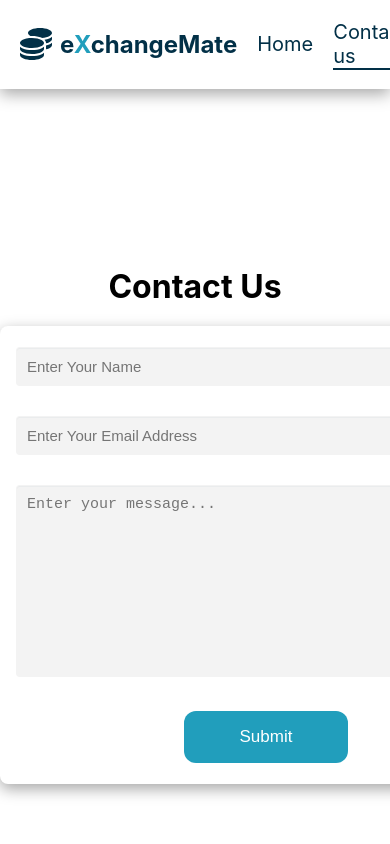
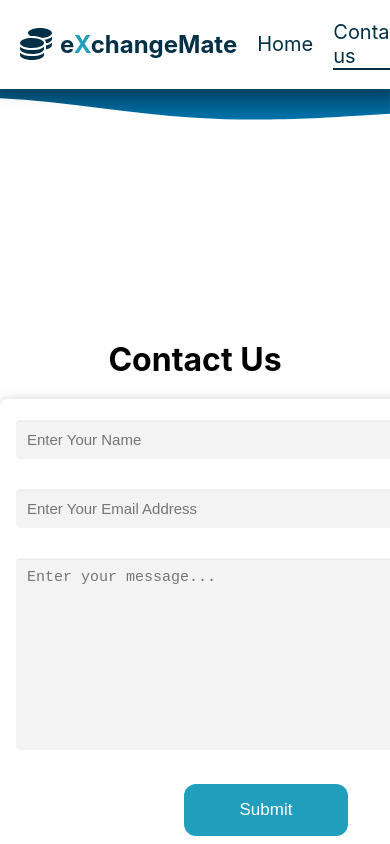
Before and after one commit to stansaner/ExchangeMate, a React (Create React App) app: page /contact in a window 390 px wide. Shown: the top 844 px of the page. Built offline with nearby package versions, Linux system fonts and the light colour scheme.

Commit message:
navigation edits

```diff
--- a/src/components/header/Header.js
+++ b/src/components/header/Header.js
@@ -3,6 +3,8 @@ import "./header.css";
 import { NavLink } from "react-router-dom";
 import { FontAwesomeIcon } from "@fortawesome/react-fontawesome";
 import { faCoins } from "@fortawesome/free-solid-svg-icons";
+
+
 
 function Header() {
   return (
--- a/src/components/header/header.css
+++ b/src/components/header/header.css
@@ -39,7 +39,7 @@ html {
   left: 0;
   right: 0;
   z-index: 200;
-  box-shadow: rgba(0, 0, 0, 0.35) 0px 5px 15px;
+  box-shadow: rgba(0, 0, 0, 0.15) 0px 5px 15px;
   /*end fixed navbar*/
 }
 
--- a/src/pages/contact/Contact.js
+++ b/src/pages/contact/Contact.js
@@ -1,5 +1,7 @@
 import { useState } from "react";
 import "./contact.css";
+
+
 
 const styles = {
   header: {
@@ -67,7 +69,7 @@ function Contact() {
 
   return (
     <>
-      <div className="wave"></div>
+      <div className="wave-contact"></div>
       <h1 id="contact" style={styles.header}>
         Contact Us
       </h1>
--- a/src/pages/contact/contact.css
+++ b/src/pages/contact/contact.css
@@ -1,20 +1,38 @@
-.wave {
+.wave-contact {
   position: relative;
   bottom: 0;
   left: 0;
+  margin-top: 50px;
   width: 100%;
   height: 330px;
   background: url("../../images/wave.svg") no-repeat;
 }
 
-@media (max-width: 800px) {
-  .wave {
+
+@media (max-width: 700px) {
+  .wave-contact {
     height: 200px;
+    margin-top: 70px;
+  }
+}
+
+@media (max-width: 826px) {
+  .wave-contact {
+    height: 200px;
+    margin-top: 100px;
   }
 }
 
 @media (max-width: 950px) {
-  .wave {
+  .wave-contact {
+    height: 250px;
+    margin-top: 70px;
+  }
+}
+
+@media (max-width: 1280px) {
+  .wave-contact {
+    margin-top: 70px;
     height: 250px;
   }
 }
```
